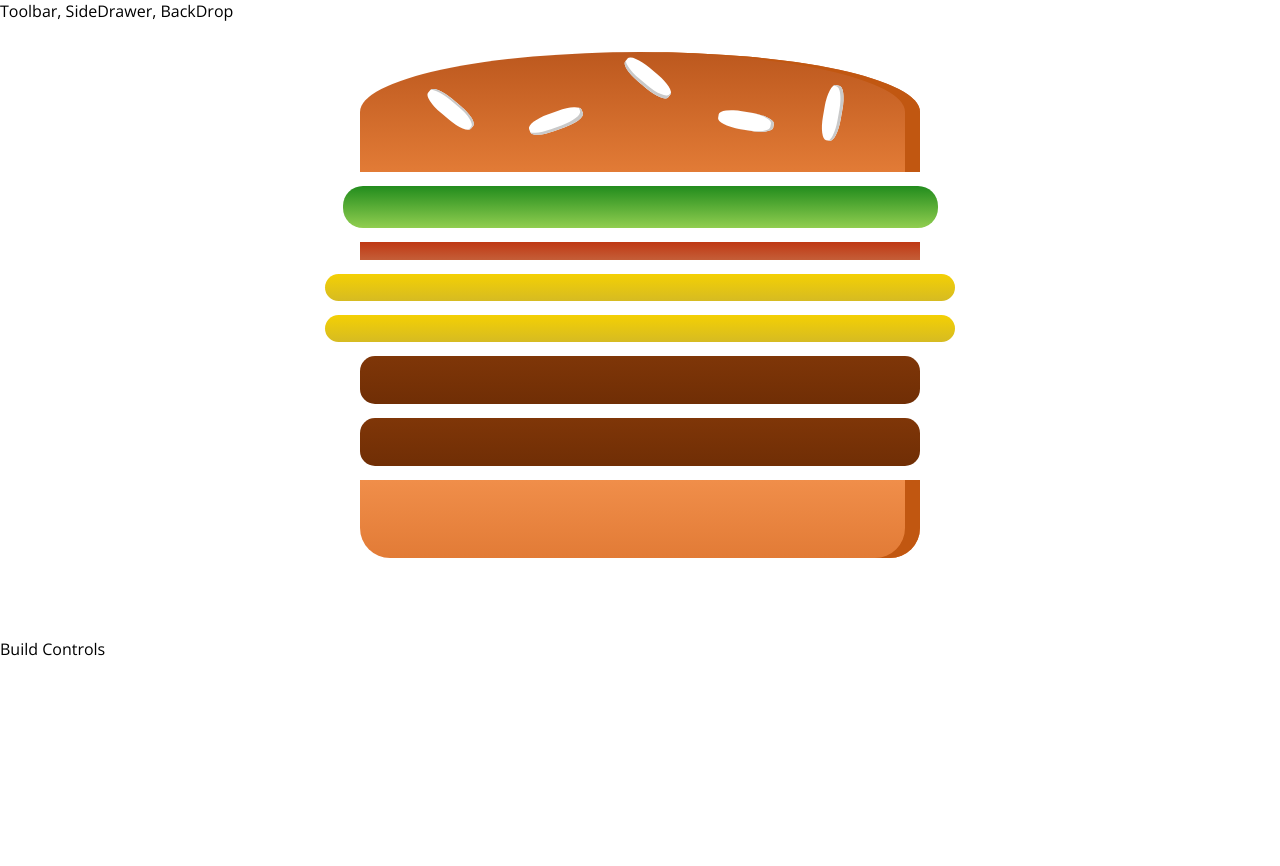
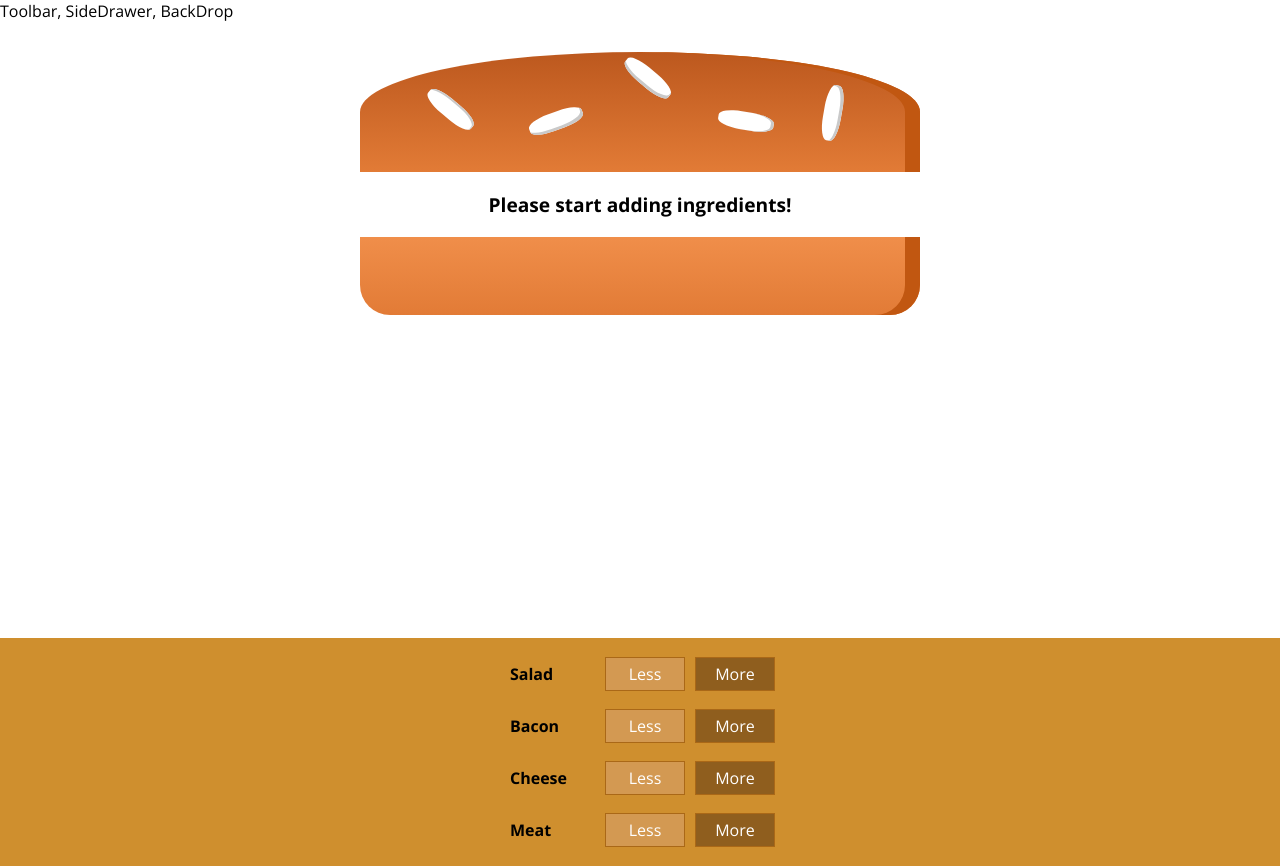
Before and after one commit to wisentr/BurgerBuilder, a React (Create React App) app: page / in a window 1280 px wide. Before the commit the page ends 800 px from the top, so only its background shows below. Built offline with nearby package versions, Linux system fonts and the light colour scheme.

Commit message:
Output multiple BuildControls

```diff
--- a/src/components/Burger/BuildControls/BuildControls.js
+++ b/src/components/Burger/BuildControls/BuildControls.js
@@ -1,8 +1,19 @@
 import React from 'react';
+import classes from './BuildControls.module.css';
+import BuildControl from './BuildControl/BuildControl';
+
+const controls = [
+    { label: 'Salad', type: 'salad' },
+    { label: 'Bacon', type: 'bacon' },
+    { label: 'Cheese', type: 'cheese' },
+    { label: 'Meat', type: 'meat' }
+];
 
 const buildControls = (props) => (
-    <div>
-
+    <div className={classes.BuildControls}>
+        {controls.map(ctrl => (
+            <BuildControl key={ctrl.label} label={ctrl.label} />
+        ))}
     </div>
 );
 
--- a/src/containers/BurgerBuilder/BurgerBuilder.js
+++ b/src/containers/BurgerBuilder/BurgerBuilder.js
@@ -1,14 +1,15 @@
 import React, { Component } from 'react';
 import Aux from '../../hoc/Aux';
 import Burger from '../../components/Burger/Burger';
+import BuildControls from '../../components/Burger/BuildControls/BuildControls';
 
 class BurgerBuilder extends Component {
     state = {
         ingredients : {
-            salad: 1,
-            bacon: 1,
-            cheese: 2,
-            meat: 2
+            salad: 0,
+            bacon: 0,
+            cheese: 0,
+            meat: 0
         }
     }
 
@@ -16,7 +17,7 @@
         return(
             <Aux>
                 <Burger ingredients={this.state.ingredients}/>
-                <div>Build Controls</div>
+                <BuildControls/>
             </Aux>
         );
     }
```
